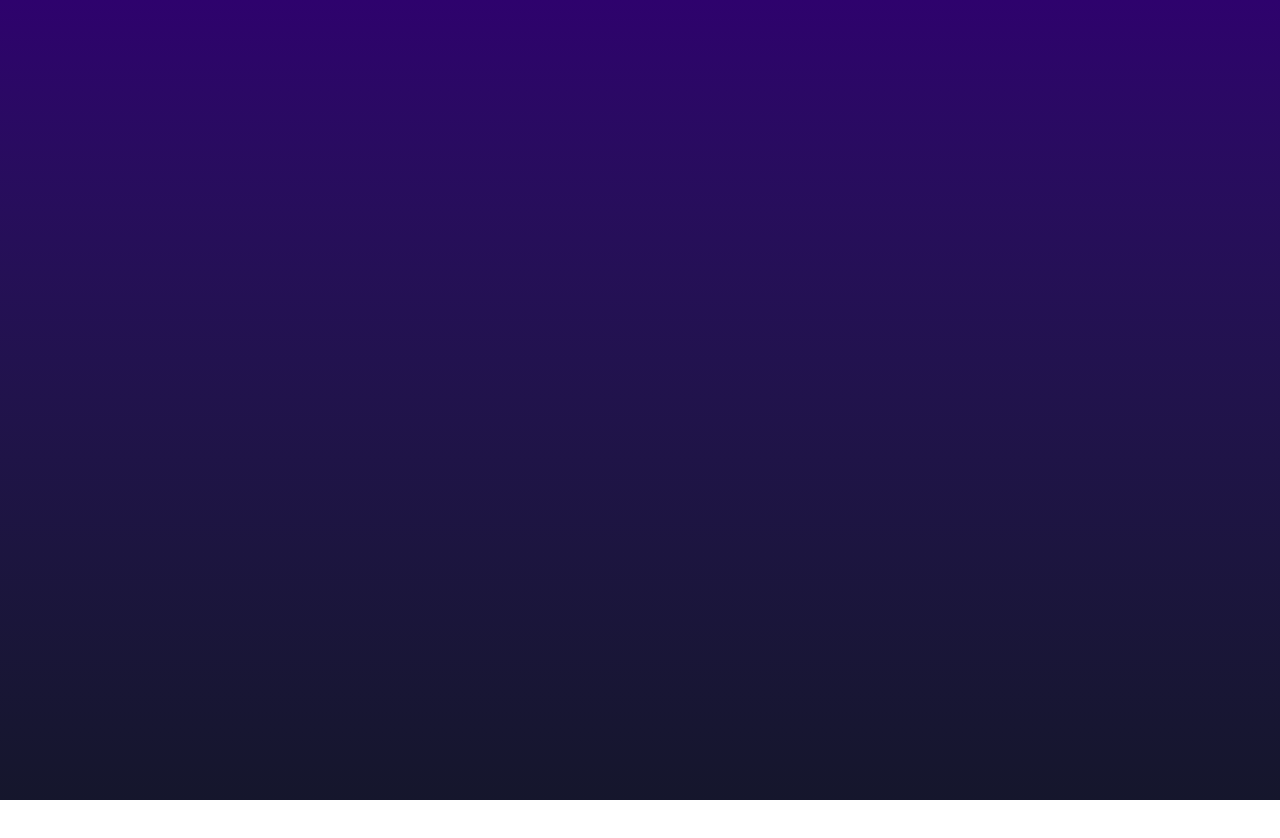
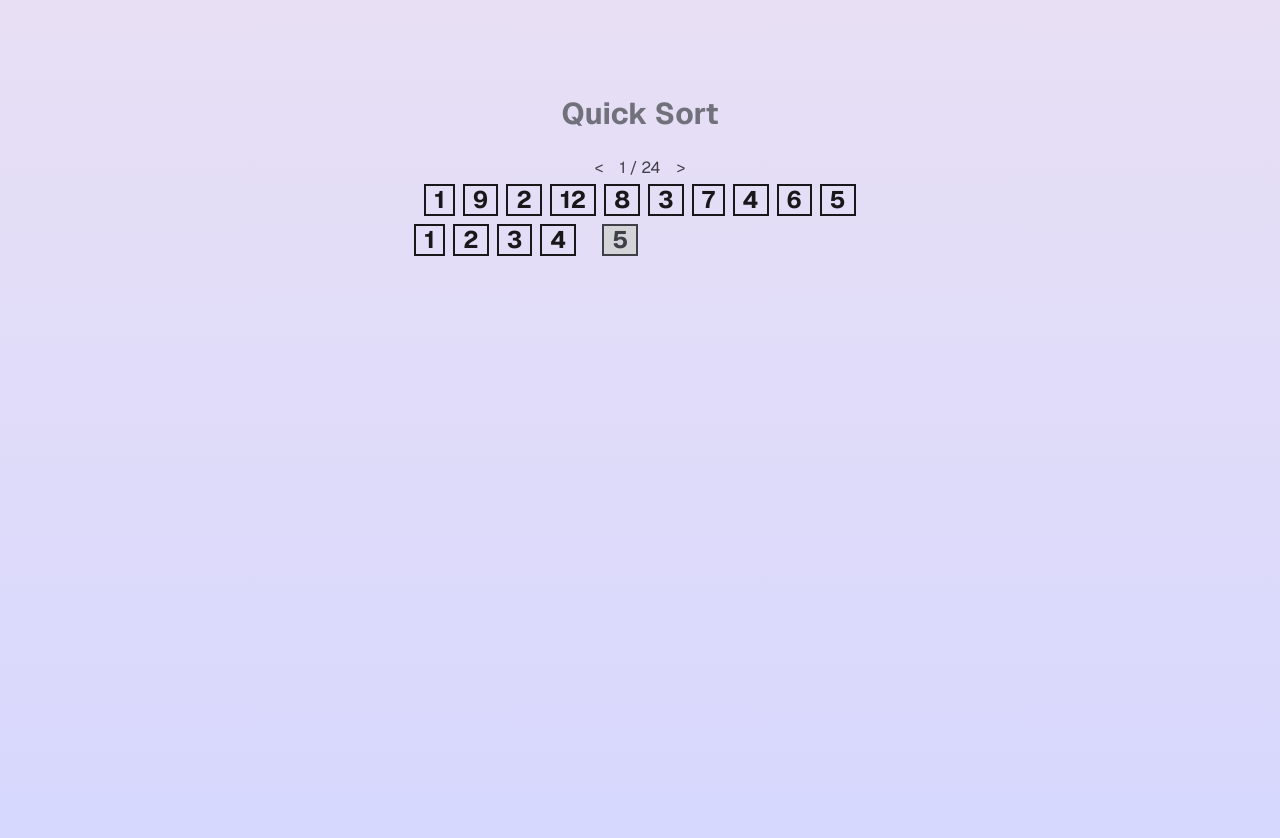
Before and after one commit to rknm-cell/dsa-app, a Next.js app: page / in a window 1280 px wide. Shown: the top 838 px of the page. Before the commit the page ends 800 px from the top, so only its background shows below. Built offline with nearby package versions, Linux system fonts and the light colour scheme.

Commit message:
added quicksort animations

```diff
--- a/src/app/components/QuickSort.tsx
+++ b/src/app/components/QuickSort.tsx
@@ -2,43 +2,45 @@
 
 import { motion } from "motion/react";
 import React, { useState, useEffect } from "react";
-import type { QuickSortNode } from "~/libs/quicksort3";
+import  {type QuickSortNode, quickSortAnimation } from "~/libs/quicksort3";
 
 const startingArray: number[] = [1, 9, 2, 12, 8, 3, 7, 4, 6, 5];
 
-const mergeSortTree: Partial<QuickSortNodeSortNode> = {
-  originalArr: structuredClone(startingArray),
+const quickSortTree: Partial<QuickSortNodeSortNode> = {
+  unsortedArr: structuredClone(startingArray),
 };
 const animationState = {
   frames: [],
-  tree: mergeSortTree,
+  tree: quickSortTree,
 };
-mergeSortAnimation(startingArray, mergeSortTree, animationState);
+quickSortAnimation(startingArray, quickSortTree, animationState);
 
-function MergeSortNode({
+function QuickSortNode({
   node,
   nodePath = "",
+  showSorted = false,
 }: {
-  node: Partial<MergeSortNode>;
+  node: Partial<QuickSortNode>;
   nodePath?: string;
+  showSorted?: boolean;
 }) {
-  if (!node.originalArr) return null;
+  if (!node.unsortedArr && !node.sortedArr) return null;
 
   return (
     <div className="flex flex-col">
-      {node.originalArr && (
-        <div className="flex flex-row">
-          {node.originalArr.map((n, i) => (
+      {!showSorted && node.unsortedArr && (
+        <motion.div className="flex flex-row">
+          {node.unsortedArr.map((n, i) => (
             <motion.div
               layoutId={`${nodePath}-number-${n}`}
-              id={`original-${n}`}
+              id={`unsorted-${n}`}
               key={i}
               className="m-1 flex h-8 min-w-[30px] items-center border-2 p-2 text-center font-bold text-zinc-900"
             >
               {n}
             </motion.div>
           ))}
-        </div>
+        </motion.div>
       )}
       <motion.div
         transition={{ ease: "easeIn", duration: 1 }}
@@ -46,24 +48,43 @@ function MergeSortNode({
       >
         <motion.div
           className="mr-2 flex flex-row gap-2"
-          key={node.left?.originalArr?.join(",")}
+          key={node.left?.unsortedArr?.join(",")}
           initial={{ transform: "translateY(-40px)" }}
           animate={{ transform: "translateY(0px) translateX(-10px)" }}
           transition={{ type: "spring", layout: { duration: 0.1 }, delay: 0.1 }}
         >
           {node.left && (
-            <MergeSortNode node={node.left} nodePath={`${nodePath}-left`} />
+            <QuickSortNode node={node.left} nodePath={`${nodePath}-left`} />
           )}
         </motion.div>
         <motion.div
           className="mr-2 flex flex-row gap-2"
-          key={node.right?.originalArr?.join(",")}
+          key={node.pivot?.pivot}
+          initial={{ transform: "translateY(-40px)" }}
+          animate={{ transform: "translateY(0px) translateX(0px)" }}
+          transition={{ type: "spring", layout: { duration: 0.1 }, delay: 0.1 }}
+        >
+          {node.pivot?.pivot && (
+            <motion.div
+              layoutId={`${nodePath}-pivot-${node.pivot.pivot}`}
+              className="m-1 flex h-8 min-w-[30px] items-center border-2 p-2 text-center font-bold bg-zinc-300"
+              initial={{ scale: 0.8 }}
+              animate={{ scale: 1 }}
+              transition={{ type: "spring", duration: 0.3 }}
+            >
+              {node.pivot.pivot}
+            </motion.div>
+          )}
+        </motion.div>
+        <motion.div
+          className="mr-2 flex flex-row gap-2"
+          key={node.right?.unsortedArr?.join(",")}
           initial={{ transform: "translateY(-40px)" }}
           animate={{ transform: "translateY(0px) translateX(10px)" }}
           transition={{ type: "spring", layout: { duration: 0.1 }, delay: 0.1 }}
         >
           {node.right && (
-            <MergeSortNode node={node.right} nodePath={`${nodePath}-right`} />
+            <QuickSortNode node={node.right} nodePath={`${nodePath}-right`} />
           )}
         </motion.div>
       </motion.div>
@@ -74,9 +95,9 @@ function MergeSortNode({
               layoutId={`${nodePath}-number-${n}`}
               key={i}
               className="m-1 flex h-8 min-w-[30px] items-center border-2 p-2 text-center font-bold text-zinc-900"
-              initial={{ transform: "translateY(0px)" }}
-              animate={{ transform: "translateY(0px)" }}
-              transition={{ type: "spring", layout: { duration: 0.2, delay: i * 0.1 }, delay: i * 0.5}}
+              initial={{ scale: 0.8, opacity: 0 }}
+              animate={{ scale: 1, opacity: 1 }}
+              transition={{ type: "spring", duration: 0.3, delay: i * 0.1 }}
             >
               {n}
             </motion.div>
@@ -89,9 +110,11 @@ function MergeSortNode({
 
 export default function QuickSortVisualizer() {
   const [step, setStep] = useState(0);
+  const [showSorted, setShowSorted] = useState(false);
 
-  const handleNext = () => setStep(step + 1);
-  const handlePrev = () => setStep(step - 1);
+
+  // const handleNext = () => setStep(step + 1);
+  // const handlePrev = () => setStep(step - 1);
 
   // useEffect(() => {
   //   const timer = setTimeout(() => {
@@ -102,19 +125,27 @@ export default function QuickSortVisualizer() {
 
   //   return () => clearTimeout(timer);
   // }, []);
+  const handleNext = () => {
+    if (step < animationState.frames.length - 1) {
+      setStep(step + 1);
+    } else {
+      setShowSorted(true); // Show merged arrays
+    }
+  };
+  const handlePrev = () => {
+    if (showSorted) {
+      setShowSorted(false);
+    } else if (step > 0) {
+      setStep(step - 1);
+    }
+  };
 
-  const stepInstructions = {
-    base: "Base case: The array is already sorted",
-    split: "Split the array into two halves",
-    compare: "Compare the values looking for the lower value",
-    merge: "Merge the two halves",
-  };
 
   return (
     <div className="min-h-screen p-8 text-white">
       <div className="mx-auto max-w-2xl">
         <h1 className="mb-6 text-center text-3xl font-bold text-zinc-500">
-          Merge Sort
+          Quick Sort
         </h1>
         <div className="mt-4 flex justify-center gap-4 text-zinc-700">
           <button onClick={handlePrev} disabled={step === 0}>
@@ -135,7 +166,8 @@ export default function QuickSortVisualizer() {
 
         <div className="flex flex-col gap-2 text-2xl text-zinc-700">
           {animationState.frames[step] && (
-            <MergeSortNode node={animationState.frames[step]} />
+            <QuickSortNode node={animationState.frames[step]}
+            showSorted={showSorted}  />
           )}
         </div>
         <div></div>
--- a/src/app/page.tsx
+++ b/src/app/page.tsx
@@ -1,10 +1,12 @@
+
+import QuickSortVisualizer from "./components/QuickSort";
 
 
 export default function HomePage() {
   return (
-    <main className="flex min-h-screen flex-col items-center justify-center bg-gradient-to-b from-[#2e026d] to-[#15162c] text-white">
+    <main className="flex min-h-screen flex-col items-center justify-center bg-gradient-to-b from-[#e8dff4] to-[#d5d7ff] text-white">
       <div className="container flex flex-col items-center justify-center gap-12 px-4 py-16">
-
+        <QuickSortVisualizer />
       </div>
     </main>
   );
--- a/src/libs/quicksort3.ts
+++ b/src/libs/quicksort3.ts
@@ -4,11 +4,11 @@ export type QuickSortNode = {
   unsortedArr: number[];
   left?: Partial<QuickSortNode>;
   right?: Partial<QuickSortNode>;
-  pivot: Partial<QuickSortNode>;
+  pivot?: Partial<QuickSortNode>;
   sortedArr: number[];
 };
 
-function quickSortAnimation(
+export function quickSortAnimation(
   arr: number[],
   node: Partial<QuickSortNode>,
   animationStates: {
@@ -17,9 +17,12 @@ function quickSortAnimation(
   },
 ): number[] {
   if (arr.length <= 1) {
+    node.sortedArr = structuredClone(arr);
     return arr;
   }
   const pivot = arr.pop();
+
+  node.pivot = {pivot: structuredClone(pivot)}
   const left = [];
   const right = [];
 
@@ -33,23 +36,29 @@ function quickSortAnimation(
     }
   }
   node.left = {
-    unsortedArr: structuredClone(arr),
+    unsortedArr: structuredClone(left),
   };
 
   animationStates.frames.push(structuredClone(animationStates.tree));
+
   node.right = {
-    unsortedArr: structuredClone(arr),
+    unsortedArr: structuredClone(right),
   };
 
   animationStates.frames.push(structuredClone(animationStates.tree));
-  node.pivot = {pivot: structuredClone(pivot)}
 
-  const sortedLeft = quickSortAnimation(left);
-  const sortedRight = quickSortAnimation(right);
-  const sortedArr = [...sortedLeft, pivot, ...sortedRight]
+  const sortedLeft = quickSortAnimation(left, node.left, animationStates);
+  const sortedRight = quickSortAnimation(right, node.right, animationStates);
+  const sortedArr = [...sortedLeft, pivot, ...sortedRight];
 
   node.sortedArr = structuredClone(sortedArr);
   animationStates.frames.push(structuredClone(animationStates.tree));
 
   return [...sortedLeft, pivot, ...sortedRight];
 }
+
+export function quickSortHandler(arr: number[]) {
+  const animationState = { frames: [], tree: {} };
+  quickSortAnimation(arr, animationState.tree, animationState)
+  return animationState
+}
```
